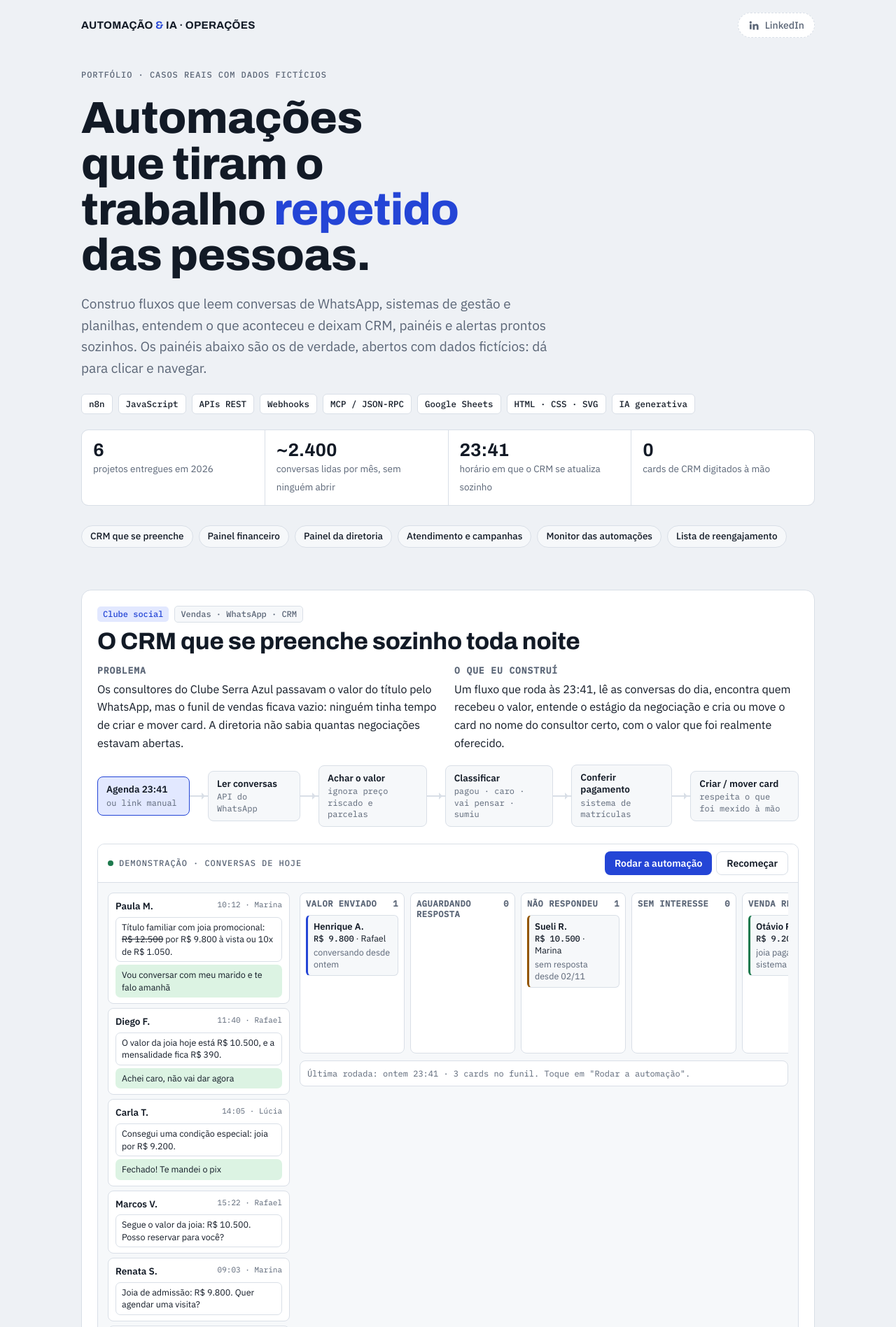
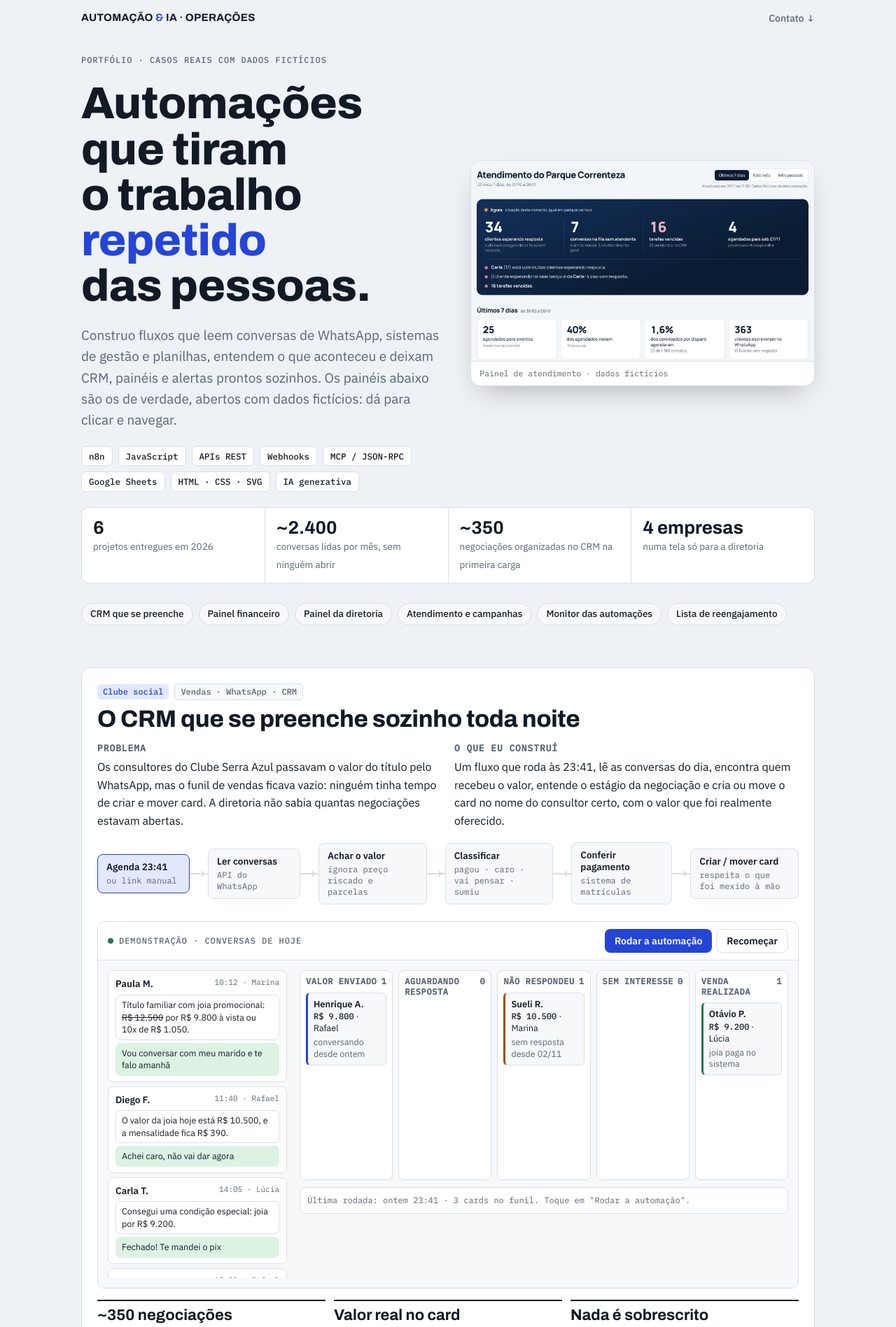
Before and after one commit to EloisaThayna/portfolio, a plain HTML site: page index.html in a window 1280 px wide. Shown: the top 1897 px of the page at 70% size. Drawn offline with Linux system fonts and the light colour scheme.

Commit message:
Melhorias de layout: imagem no topo, CRM sem corte, contato no rodapé
- Imagem do painel de atendimento ao lado do título (desktop)
- Números do topo trocados por resultados
- Demonstração do CRM: funil cabe inteiro e lista de conversas com altura limitada
- Aviso de rolagem lateral nos diagramas no celular
- Rodapé com e-mail e LinkedIn

Co-Authored-By: Claude Opus 5.5 <noreply@anthropic.com>
Claude-Session: https://claude.ai/code/session_01XZctaxBHGwAPFzwy9sbv6f

```diff
--- a/index.html
+++ b/index.html
@@ -231,6 +231,38 @@ tr.fora td{opacity:.45}
 section.bloco{padding-block:30px}
 section.bloco h2{font-size:clamp(24px,3.4vw,32px);font-weight:750;font-stretch:108%;margin-bottom:14px}
 footer{padding-block:26px 40px;border-top:1px solid var(--line);margin-top:20px;display:flex;justify-content:space-between;gap:12px;flex-wrap:wrap;align-items:center;color:var(--muted);font-size:14px}
+
+/* ajustes de layout */
+.top-link{font:500 14px/1 var(--f-body);color:var(--muted);text-decoration:none}
+.top-link:hover{color:var(--accent)}
+.hero-top{display:grid;gap:22px;align-items:center}
+.hero-txt{display:grid;gap:22px}
+.hero-img{display:none;position:relative;text-decoration:none;border-radius:14px;overflow:hidden;border:1px solid var(--line);background:var(--surface);box-shadow:0 18px 40px -18px rgba(18,26,38,.35);transition:transform .25s}
+.hero-img:hover{transform:translateY(-3px)}
+.hero-img img{display:block;width:100%;height:auto;aspect-ratio:1800/1050;object-fit:cover;object-position:top}
+.hero-img span{display:block;padding:8px 12px;font-size:11.5px;color:var(--muted);border-top:1px solid var(--line)}
+@media (min-width:960px){
+  .hero-top{grid-template-columns:minmax(0,1.05fr) minmax(0,1fr);gap:40px}
+  .hero-img{display:block}
+}
+/* CRM: lista de conversas com altura limitada, funil cabe sem cortar */
+.inbox{max-height:440px;overflow-y:auto;padding-right:4px;overscroll-behavior:contain}
+.board{grid-template-columns:repeat(5,minmax(124px,1fr));min-width:660px}
+.col{min-height:300px}
+@media (max-width:820px){
+  .inbox{max-height:300px}
+  .crm>div:last-child{order:-1}
+}
+/* aviso de rolagem lateral */
+.fluxo,.board-wrap{transition:none}
+.fluxo.mais,.board-wrap.mais{-webkit-mask-image:linear-gradient(90deg,#000 80%,transparent);mask-image:linear-gradient(90deg,#000 80%,transparent)}
+.dica-rolar{display:none;font:500 11.5px/1 var(--f-mono);color:var(--muted);padding:0 22px 8px}
+.fluxo.mais + .dica-rolar{display:block}
+/* contato */
+.contato{display:flex;gap:10px;flex-wrap:wrap;align-items:center}
+.contato .rot{font:600 13px/1 var(--f-mono);text-transform:uppercase;letter-spacing:.07em;color:var(--ink);margin-right:4px}
+.li.mail{background:var(--accent);border-color:var(--accent);color:var(--accent-ink)}
+.li[hidden]{display:none}
 @media (prefers-reduced-motion:reduce){*{animation:none!important;transition:none!important}}
 </style>
 </head>
@@ -239,24 +271,29 @@ footer{padding-block:26px 40px;border-top:1px solid var(--line);margin-top:20px;
 <div class="wrap">
   <header class="top">
     <div class="mark">AUTOMAÇÃO <span>&amp;</span> IA · OPERAÇÕES</div>
-    <a class="li vazio" id="linkedin" href="#contato" target="_blank" rel="noopener">
-      <svg viewBox="0 0 24 24" aria-hidden="true"><path d="M4.98 3.5a2.5 2.5 0 1 1 0 5 2.5 2.5 0 0 1 0-5zM3 9.75h4v11H3zM9.5 9.75h3.8v1.5h.05c.53-1 1.83-2.05 3.77-2.05 4.03 0 4.78 2.65 4.78 6.1v6.45h-4v-5.72c0-1.36-.03-3.12-1.9-3.12-1.9 0-2.2 1.48-2.2 3.02v5.82h-4z"/></svg>
-      <span>LinkedIn</span>
-    </a>
+    <a class="top-link" href="#contato">Contato ↓</a>
   </header>
 
   <section class="hero">
+    <div class="hero-top">
+      <div class="hero-txt">
         <div class="eyebrow">Portfólio · casos reais com dados fictícios</div>
         <h1>Automações que tiram o trabalho <em>repetido</em> das pessoas.</h1>
         <p class="lede">Construo fluxos que leem conversas de WhatsApp, sistemas de gestão e planilhas, entendem o que aconteceu e deixam CRM, painéis e alertas prontos sozinhos. Os painéis abaixo são os de verdade, abertos com dados fictícios: dá para clicar e navegar.</p>
         <ul class="stack" aria-label="Ferramentas">
           <li>n8n</li><li>JavaScript</li><li>APIs REST</li><li>Webhooks</li><li>MCP / JSON-RPC</li><li>Google Sheets</li><li>HTML · CSS · SVG</li><li>IA generativa</li>
         </ul>
+      </div>
+      <a class="hero-img" href="#atendimento" aria-label="Ver o caso do painel de atendimento">
+        <img src="img/atendimento.jpg" alt="Painel de atendimento de um parque aquático: clientes esperando resposta, agendamentos e conversão dos disparos" width="1800" height="1500">
+        <span class="mono">Painel de atendimento · dados fictícios</span>
+      </a>
+    </div>
     <div class="facts">
       <div><b>6</b><span>projetos entregues em 2026</span></div>
       <div><b>~2.400</b><span>conversas lidas por mês, sem ninguém abrir</span></div>
-      <div><b>23:41</b><span>horário em que o CRM se atualiza sozinho</span></div>
-      <div><b>0</b><span>cards de CRM digitados à mão</span></div>
+      <div><b>~350</b><span>negociações organizadas no CRM na primeira carga</span></div>
+      <div><b>4 empresas</b><span>numa tela só para a diretoria</span></div>
     </div>
     <nav class="toc" aria-label="Casos">
       <a href="#crm">CRM que se preenche</a><a href="#financeiro">Painel financeiro</a><a href="#diretoria">Painel da diretoria</a><a href="#atendimento">Atendimento e campanhas</a><a href="#monitor">Monitor das automações</a><a href="#reengajamento">Lista de reengajamento</a>
@@ -431,15 +468,31 @@ footer{padding-block:26px 40px;border-top:1px solid var(--line);margin-top:20px;
   </section>
 
   <footer id="contato">
+    <div class="contato">
+      <span class="rot">Contato</span>
+      <a class="li mail" href="mailto:elothay920@gmail.com"><svg viewBox="0 0 24 24" aria-hidden="true"><path d="M3 5h18a1 1 0 0 1 1 1v12a1 1 0 0 1-1 1H3a1 1 0 0 1-1-1V6a1 1 0 0 1 1-1zm9 7.2L4 7.3V17h16V7.3l-8 4.9zM5.2 7l6.8 4.2L18.8 7H5.2z"/></svg><span>elothay920@gmail.com</span></a>
+      <a class="li" id="linkedin2" href="https://www.linkedin.com/in/eloisa-thayn%C3%A1-1b0aa41b5/" target="_blank" rel="noopener"><svg viewBox="0 0 24 24" aria-hidden="true"><path d="M4.98 3.5a2.5 2.5 0 1 1 0 5 2.5 2.5 0 0 1 0-5zM3 9.75h4v11H3zM9.5 9.75h3.8v1.5h.05c.53-1 1.83-2.05 3.77-2.05 4.03 0 4.78 2.65 4.78 6.1v6.45h-4v-5.72c0-1.36-.03-3.12-1.9-3.12-1.9 0-2.2 1.48-2.2 3.02v5.82h-4z"/></svg><span>LinkedIn</span></a>
+    </div>
     <span>Todas as empresas, pessoas e números desta página são fictícios.</span>
-    <a class="li vazio" id="linkedin2" href="#contato" target="_blank" rel="noopener"><svg viewBox="0 0 24 24" aria-hidden="true"><path d="M4.98 3.5a2.5 2.5 0 1 1 0 5 2.5 2.5 0 0 1 0-5zM3 9.75h4v11H3zM9.5 9.75h3.8v1.5h.05c.53-1 1.83-2.05 3.77-2.05 4.03 0 4.78 2.65 4.78 6.1v6.45h-4v-5.72c0-1.36-.03-3.12-1.9-3.12-1.9 0-2.2 1.48-2.2 3.02v5.82h-4z"/></svg><span>Falar comigo no LinkedIn</span></a>
   </footer>
 </div>
 
 <script>
 (function(){
-const LINKEDIN = ''; // endereço do perfil
-if (LINKEDIN) ['linkedin','linkedin2'].forEach(id => { const a = document.getElementById(id); a.href = LINKEDIN; a.classList.remove('vazio'); });
+// aviso de rolagem lateral: esmaece a borda direita enquanto houver conteúdo escondido
+function marcarRolagem(){
+  document.querySelectorAll('.fluxo, .board-wrap').forEach(el => {
+    const sobra = el.scrollWidth - el.clientWidth - el.scrollLeft;
+    el.classList.toggle('mais', sobra > 4);
+  });
+}
+document.querySelectorAll('.fluxo').forEach(el => {
+  if (!el.nextElementSibling || !el.nextElementSibling.classList.contains('dica-rolar')) {
+    const d = document.createElement('div'); d.className = 'dica-rolar'; d.textContent = 'arraste para o lado →'; el.after(d);
+  }
+});
+document.querySelectorAll('.fluxo, .board-wrap').forEach(el => el.addEventListener('scroll', marcarRolagem, {passive:true}));
+addEventListener('resize', marcarRolagem); addEventListener('load', marcarRolagem); setTimeout(marcarRolagem, 300);
 const $ = id => document.getElementById(id);
 const brl = v => 'R$ ' + Math.round(v).toLocaleString('pt-BR');
 const esc = s => String(s).replace(/&/g,'&amp;').replace(/</g,'&lt;');
```
Lines whose indentation alone changed are shown as unchanged.
